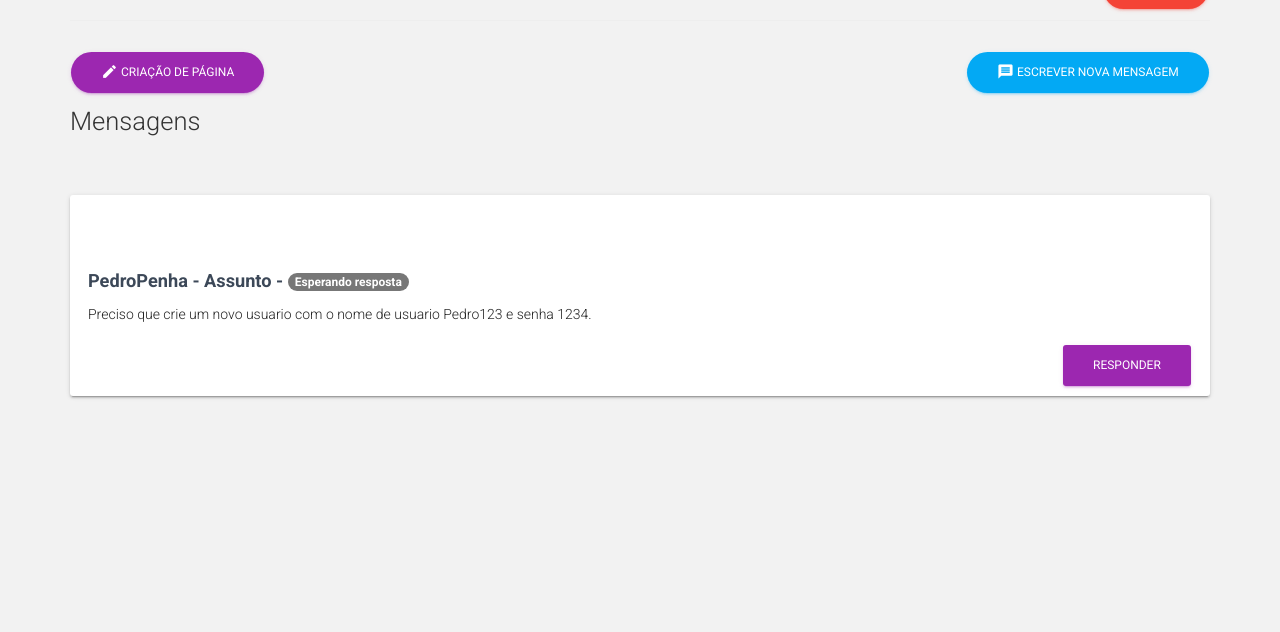
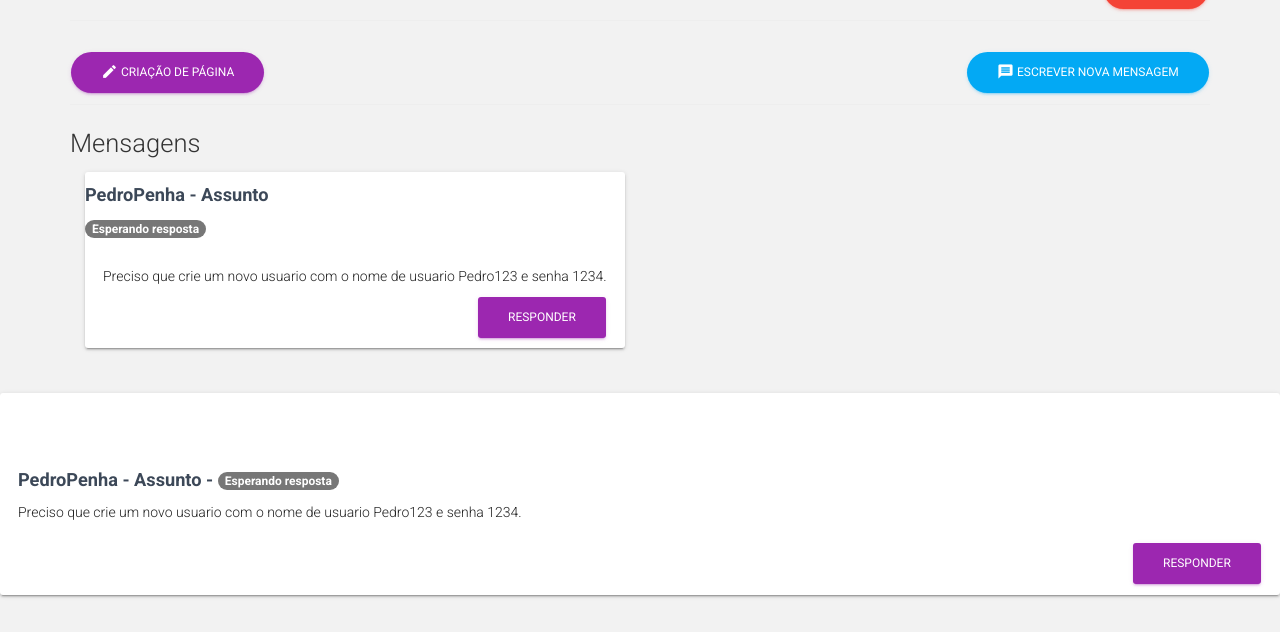
Before and after one commit to pedropenha/suporte, a PHP site: page / in a window 1280 px wide. Shown: the part 168-800 px from the top of the page. Run offline with PHP 8.4, Linux system fonts and the light colour scheme; the visitor is signed in with stand-in values (Sample User, id 1); data that the repository does not hold is empty; some libraries are stand-ins or nearby versions.

```diff
--- a/index.php
+++ b/index.php
@@ -64,7 +64,21 @@ if(r === true) window.location.href='sair.php';" style="float: right">
         </div>
         <br/>
         <br/>
+        <hr/>
         <h3>Mensagens</h3>
+        <div class="col-md-6">
+            <div class="card">
+                <div class="card-header card-header-danger">
+                    <h4 class="card-title">PedroPenha - Assunto</h4>
+                    <p class="category"><span class="badge badge-danger">Esperando resposta</span></p>
+                </div>
+                <div class="card-body">
+                    Preciso que crie um novo usuario com o nome de usuario Pedro123 e senha 1234.
+                    <a href="#0" class="btn btn-primary" style="float: right;">Responder</a>
+                </div>
+            </div>
+        </div>
+    </div>
         <div class="card card-nav-tabs">
             <h4 class="card-header card-header-info">Featured</h4>
             <div class="card-body">
```
